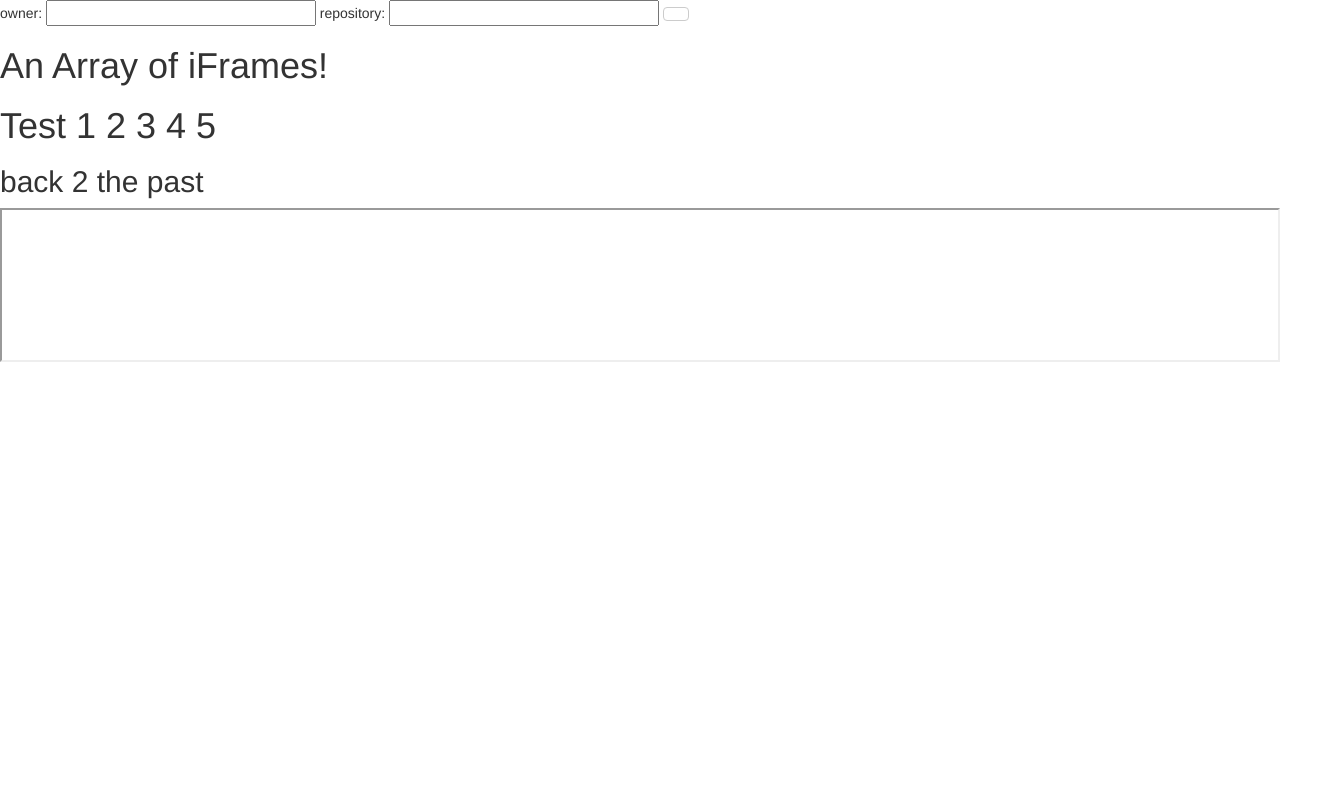
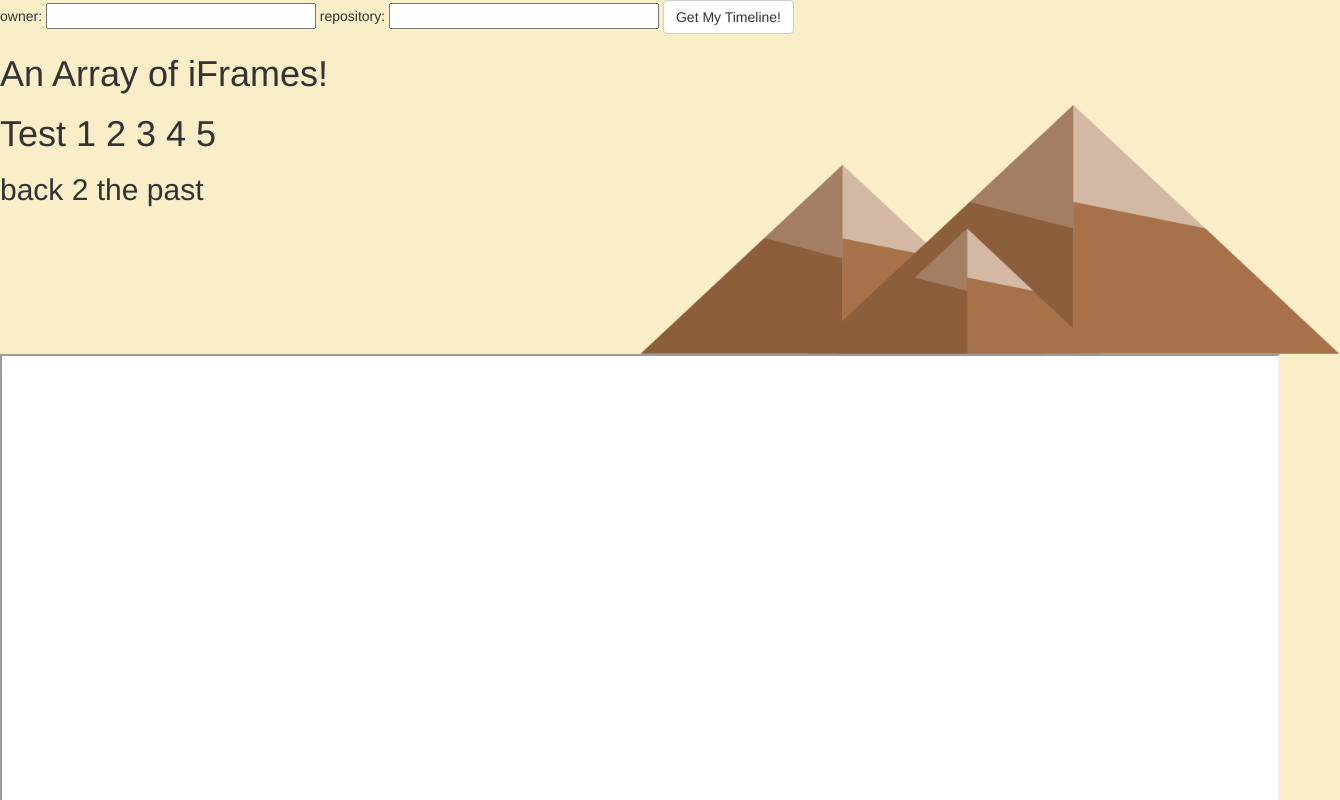
Before and after one commit to cdosborn/heh, a website: page index.html in a window 1280 px wide. Shown: the top 800 px of the page, 1340 px wide, since content can reach past the window. Drawn offline with nearby package versions, Linux system fonts and the light colour scheme; no server answers.

Commit message:
added mountains

```diff
--- a/assets/css/style.css
+++ b/assets/css/style.css
@@ -0,0 +1,32 @@
+body {
+    width  : 100%;
+    /*height: 100em;*/
+    margin : auto;
+    background-color: #FAEEC9;
+}
+iframe {
+    width: 100%;
+    height: 800px;
+    background-color: white;
+}
+input{
+
+}
+
+.mountains {
+    float: right;
+    width: 50%;
+    height: 250px;
+    display: inline-block;
+}
+.mountains div {
+    width: 700px;
+    height: 250px;
+    display: inline-block;
+    vertical-align: bottom;
+    background-size: 700px 250px;
+    background-repeat: no-repeat;
+}
+.mountains .one {
+    background-image: url(../mountains.png);
+}
--- a/index.html
+++ b/index.html
@@ -2,18 +2,9 @@
 <html>
     <head>
         <title>My Sample Project</title>
-        <style type="text/css">
-            body {
-                width  : 100%;
-                height: 100em;
-                margin : auto;
-            }
-            iframe {
-                width: 100%;
-                height: 100%;
-            }
-        </style>
+
         <link rel="stylesheet" href="https://maxcdn.bootstrapcdn.com/bootstrap/3.3.2/css/bootstrap.min.css">
+        <link rel="stylesheet" href="assets/css/style.css">
 
         <script src="http://ajax.googleapis.com/ajax/libs/jquery/1.11.2/jquery.min.js"></script>
     </head>
@@ -24,7 +15,7 @@
             <input name="owner" type="text" value="" size="30" />
             repository:
             <input name="repo" type="text" value="" size="30" />
-            <button name= "subbut" type="button" value="Get My Timeline!" class = "btn btn-default"/>
+            <button name= "subbut" type="button" class = "btn btn-default">Get My Timeline!</button>
 
         </form>
     </div>
@@ -32,6 +23,7 @@
     <div class = "timeline">
         <h1>An Array of iFrames! </h1>
     </div>
+    <div class="mountains"><div class="one"></div></div>
 
 
 
@@ -47,7 +39,7 @@
     </body>
     <script src="scripts/basic.js"></script>
     <script src="scripts/temp.js"></script>
-    <script src="scripts/timeline.js"></script>
+    <!--<script src="scripts/timeline.js"></script>-->
 
     <script> window.addEventListener('load', function() { App(); HI();}) </script>
 </html>
```
Also changed, not shown: assets/mountains.png (added), 1 other file.
